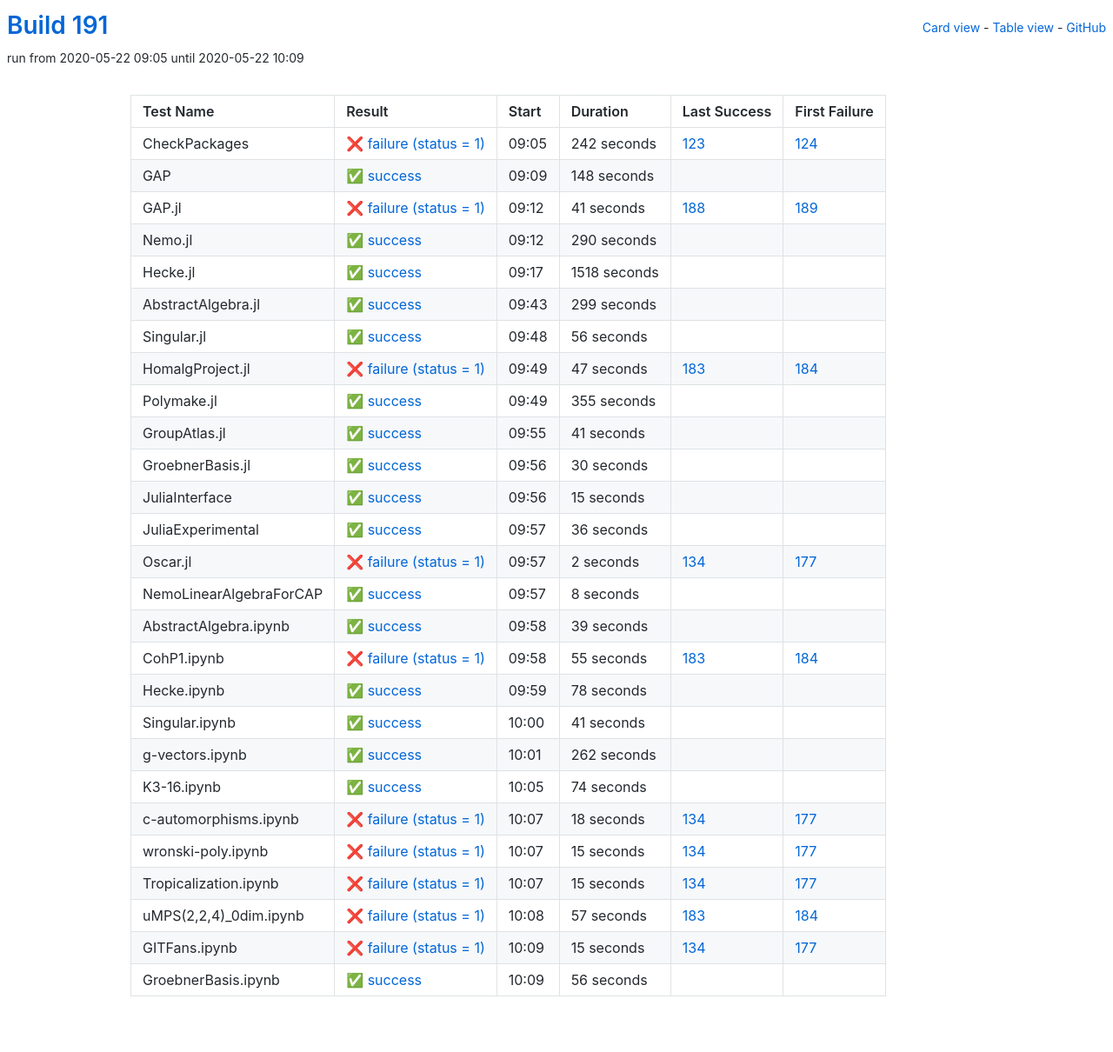
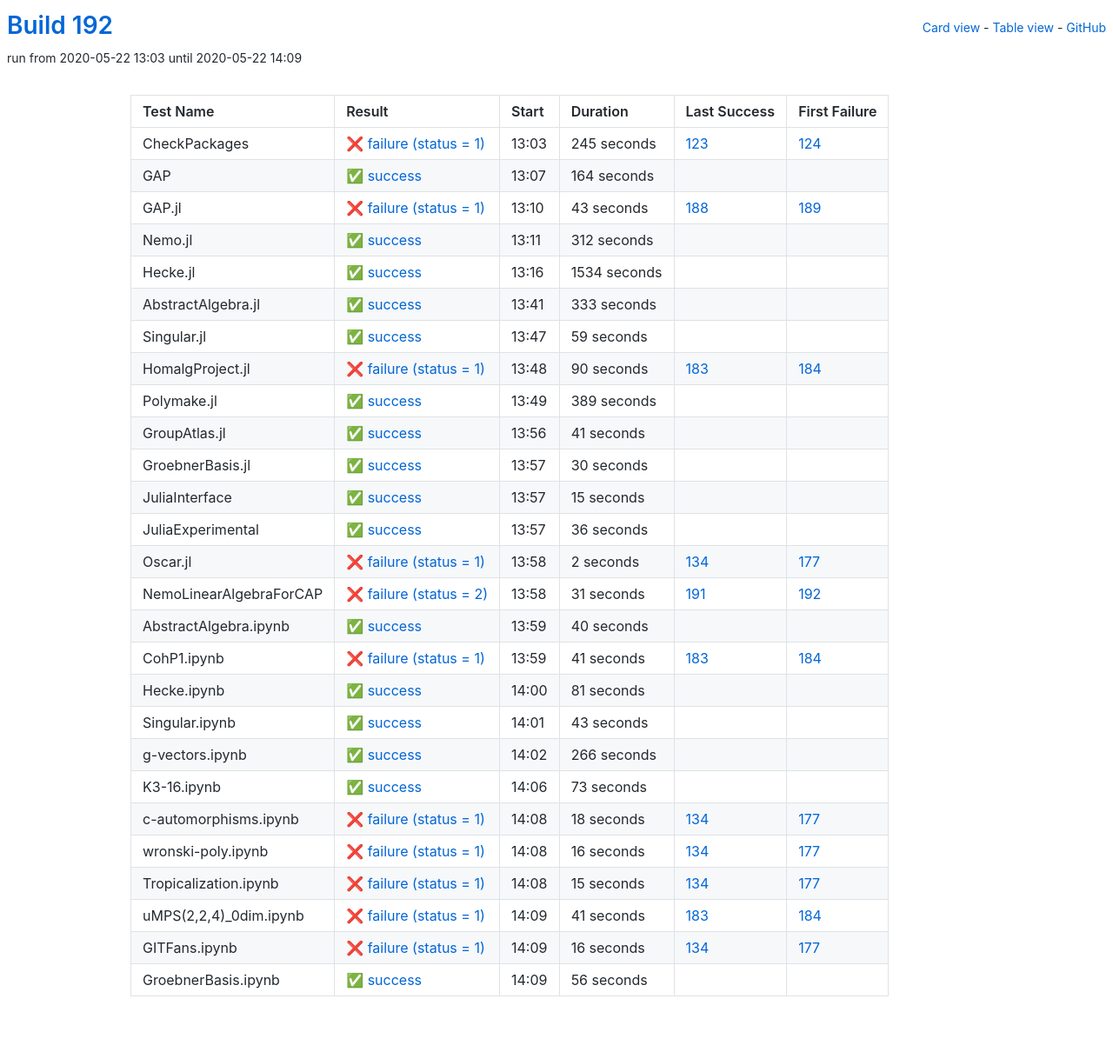
Before and after one commit to oscar-system/oscar-ci-status-stable, a Jekyll site: the page built from table.html, in a window 1280 px wide. Shown: the whole page at 87% size. Built offline with Jekyll 4.4.1, drawn with Linux system fonts in a browser that asks for light colours.

Commit message:
Build 192

```diff
--- a/_data/ci.yml
+++ b/_data/ci.yml
@@ -1,113 +1,113 @@
-build: 191
-build_url: https://oscarci.mathematik.uni-kl.de/job/oscar-stable/191/
+build: 192
+build_url: https://oscarci.mathematik.uni-kl.de/job/oscar-stable/192/
 job: oscar-stable
 tests:
-- duration: 242
+- duration: 245
   exitcode: 1
   first_failure: 124
   first_failure_url: https://oscarci.mathematik.uni-kl.de/job/oscar-stable/124/
   id: checkpackages
   last_success: 123
   last_success_url: https://oscarci.mathematik.uni-kl.de/job/oscar-stable/123/
-  log: https://oscarci.mathematik.uni-kl.de/job/oscar-stable/191/artifact/logs/build-191/CheckPackages.log
+  log: https://oscarci.mathematik.uni-kl.de/job/oscar-stable/192/artifact/logs/build-192/CheckPackages.log
   name: CheckPackages
-  start: 2020-05-22 09:05
+  start: 2020-05-22 13:03
   status: failure
   success: false
-- duration: 148
+- duration: 164
   exitcode: 0
   first_failure: false
   first_failure_url: null
   id: gap
   last_success: false
   last_success_url: null
-  log: https://oscarci.mathematik.uni-kl.de/job/oscar-stable/191/artifact/logs/build-191/GAP.log
+  log: https://oscarci.mathematik.uni-kl.de/job/oscar-stable/192/artifact/logs/build-192/GAP.log
   name: GAP
-  start: 2020-05-22 09:09
+  start: 2020-05-22 13:07
   status: success
   success: true
-- duration: 41
+- duration: 43
   exitcode: 1
   first_failure: 189
   first_failure_url: https://oscarci.mathematik.uni-kl.de/job/oscar-stable/189/
   id: gap-jl
   last_success: 188
   last_success_url: https://oscarci.mathematik.uni-kl.de/job/oscar-stable/188/
-  log: https://oscarci.mathematik.uni-kl.de/job/oscar-stable/191/artifact/logs/build-191/GAP.jl.log
+  log: https://oscarci.mathematik.uni-kl.de/job/oscar-stable/192/artifact/logs/build-192/GAP.jl.log
   name: GAP.jl
-  start: 2020-05-22 09:12
+  start: 2020-05-22 13:10
   status: failure
   success: false
-- duration: 290
+- duration: 312
   exitcode: 0
   first_failure: false
   first_failure_url: null
   id: nemo-jl
   last_success: false
   last_success_url: null
-  log: https://oscarci.mathematik.uni-kl.de/job/oscar-stable/191/artifact/logs/build-191/Nemo.jl.log
+  log: https://oscarci.mathematik.uni-kl.de/job/oscar-stable/192/artifact/logs/build-192/Nemo.jl.log
   name: Nemo.jl
-  start: 2020-05-22 09:12
+  start: 2020-05-22 13:11
   status: success
   success: true
-- duration: 1518
+- duration: 1534
   exitcode: 0
   first_failure: false
   first_failure_url: null
   id: hecke-jl
   last_success: false
   last_success_url: null
-  log: https://oscarci.mathematik.uni-kl.de/job/oscar-stable/191/artifact/logs/build-191/Hecke.jl.log
+  log: https://oscarci.mathematik.uni-kl.de/job/oscar-stable/192/artifact/logs/build-192/Hecke.jl.log
   name: Hecke.jl
-  start: 2020-05-22 09:17
+  start: 2020-05-22 13:16
   status: success
   success: true
-- duration: 299
+- duration: 333
   exitcode: 0
   first_failure: false
   first_failure_url: null
   id: abstractalgebra-jl
   last_success: false
   last_success_url: null
-  log: https://oscarci.mathematik.uni-kl.de/job/oscar-stable/191/artifact/logs/build-191/AbstractAlgebra.jl.log
+  log: https://oscarci.mathematik.uni-kl.de/job/oscar-stable/192/artifact/logs/build-192/AbstractAlgebra.jl.log
   name: AbstractAlgebra.jl
-  start: 2020-05-22 09:43
+  start: 2020-05-22 13:41
   status: success
   success: true
-- duration: 56
+- duration: 59
   exitcode: 0
   first_failure: false
   first_failure_url: null
   id: singular-jl
   last_success: false
   last_success_url: null
-  log: https://oscarci.mathematik.uni-kl.de/job/oscar-stable/191/artifact/logs/build-191/Singular.jl.log
+  log: https://oscarci.mathematik.uni-kl.de/job/oscar-stable/192/artifact/logs/build-192/Singular.jl.log
   name: Singular.jl
-  start: 2020-05-22 09:48
+  start: 2020-05-22 13:47
   status: success
   success: true
-- duration: 47
+- duration: 90
   exitcode: 1
   first_failure: 184
   first_failure_url: https://oscarci.mathematik.uni-kl.de/job/oscar-stable/184/
   id: homalgproject-jl
   last_success: 183
   last_success_url: https://oscarci.mathematik.uni-kl.de/job/oscar-stable/183/
-  log: https://oscarci.mathematik.uni-kl.de/job/oscar-stable/191/artifact/logs/build-191/HomalgProject.jl.log
+  log: https://oscarci.mathematik.uni-kl.de/job/oscar-stable/192/artifact/logs/build-192/HomalgProject.jl.log
   name: HomalgProject.jl
-  start: 2020-05-22 09:49
+  start: 2020-05-22 13:48
   status: failure
   success: false
-- duration: 355
+- duration: 389
   exitcode: 0
   first_failure: false
   first_failure_url: null
   id: polymake-jl
   last_success: false
   last_success_url: null
-  log: https://oscarci.mathematik.uni-kl.de/job/oscar-stable/191/artifact/logs/build-191/Polymake.jl.log
+  log: https://oscarci.mathematik.uni-kl.de/job/oscar-stable/192/artifact/logs/build-192/Polymake.jl.log
   name: Polymake.jl
-  start: 2020-05-22 09:49
+  start: 2020-05-22 13:49
   status: success
   success: true
 - duration: 41
@@ -117,9 +117,9 @@ tests:
   id: groupatlas-jl
   last_success: false
   last_success_url: null
-  log: https://oscarci.mathematik.uni-kl.de/job/oscar-stable/191/artifact/logs/build-191/GroupAtlas.jl.log
+  log: https://oscarci.mathematik.uni-kl.de/job/oscar-stable/192/artifact/logs/build-192/GroupAtlas.jl.log
   name: GroupAtlas.jl
-  start: 2020-05-22 09:55
+  start: 2020-05-22 13:56
   status: success
   success: true
 - duration: 30
@@ -129,9 +129,9 @@ tests:
   id: groebnerbasis-jl
   last_success: false
   last_success_url: null
-  log: https://oscarci.mathematik.uni-kl.de/job/oscar-stable/191/artifact/logs/build-191/GroebnerBasis.jl.log
+  log: https://oscarci.mathematik.uni-kl.de/job/oscar-stable/192/artifact/logs/build-192/GroebnerBasis.jl.log
   name: GroebnerBasis.jl
-  start: 2020-05-22 09:56
+  start: 2020-05-22 13:57
   status: success
   success: true
 - duration: 15
@@ -141,9 +141,9 @@ tests:
   id: juliainterface
   last_success: false
   last_success_url: null
-  log: https://oscarci.mathematik.uni-kl.de/job/oscar-stable/191/artifact/logs/build-191/JuliaInterface.log
+  log: https://oscarci.mathematik.uni-kl.de/job/oscar-stable/192/artifact/logs/build-192/JuliaInterface.log
   name: JuliaInterface
-  start: 2020-05-22 09:56
+  start: 2020-05-22 13:57
   status: success
   success: true
 - duration: 36
@@ -153,9 +153,9 @@ tests:
   id: juliaexperimental
   last_success: false
   last_success_url: null
-  log: https://oscarci.mathematik.uni-kl.de/job/oscar-stable/191/artifact/logs/build-191/JuliaExperimental.log
+  log: https://oscarci.mathematik.uni-kl.de/job/oscar-stable/192/artifact/logs/build-192/JuliaExperimental.log
   name: JuliaExperimental
-  start: 2020-05-22 09:57
+  start: 2020-05-22 13:57
   status: success
   success: true
 - duration: 2
@@ -165,93 +165,93 @@ tests:
   id: oscar-jl
   last_success: 134
   last_success_url: https://oscarci.mathematik.uni-kl.de/job/oscar-stable/134/
-  log: https://oscarci.mathematik.uni-kl.de/job/oscar-stable/191/artifact/logs/build-191/Oscar.jl.log
+  log: https://oscarci.mathematik.uni-kl.de/job/oscar-stable/192/artifact/logs/build-192/Oscar.jl.log
   name: Oscar.jl
-  start: 2020-05-22 09:57
+  start: 2020-05-22 13:58
   status: failure
   success: false
-- duration: 8
-  exitcode: 0
-  first_failure: false
-  first_failure_url: null
+- duration: 31
+  exitcode: 2
+  first_failure: 192
+  first_failure_url: https://oscarci.mathematik.uni-kl.de/job/oscar-stable/192/
   id: nemolinearalgebraforcap
-  last_success: false
-  last_success_url: null
-  log: https://oscarci.mathematik.uni-kl.de/job/oscar-stable/191/artifact/logs/build-191/NemoLinearAlgebraForCAP.log
+  last_success: 191
+  last_success_url: https://oscarci.mathematik.uni-kl.de/job/oscar-stable/191/
+  log: https://oscarci.mathematik.uni-kl.de/job/oscar-stable/192/artifact/logs/build-192/NemoLinearAlgebraForCAP.log
   name: NemoLinearAlgebraForCAP
-  start: 2020-05-22 09:57
-  status: success
-  success: true
-- duration: 39
+  start: 2020-05-22 13:58
+  status: failure
+  success: false
+- duration: 40
   exitcode: 0
   first_failure: false
   first_failure_url: null
   id: abstractalgebra-ipynb
   last_success: false
   last_success_url: null
-  log: https://oscarci.mathematik.uni-kl.de/job/oscar-stable/191/artifact/logs/build-191/AbstractAlgebra.ipynb.log
+  log: https://oscarci.mathematik.uni-kl.de/job/oscar-stable/192/artifact/logs/build-192/AbstractAlgebra.ipynb.log
   name: AbstractAlgebra.ipynb
-  start: 2020-05-22 09:58
+  start: 2020-05-22 13:59
   status: success
   success: true
-- duration: 55
+- duration: 41
   exitcode: 1
   first_failure: 184
   first_failure_url: https://oscarci.mathematik.uni-kl.de/job/oscar-stable/184/
   id: cohp1-ipynb
   last_success: 183
   last_success_url: https://oscarci.mathematik.uni-kl.de/job/oscar-stable/183/
-  log: https://oscarci.mathematik.uni-kl.de/job/oscar-stable/191/artifact/logs/build-191/CohP1.ipynb.log
+  log: https://oscarci.mathematik.uni-kl.de/job/oscar-stable/192/artifact/logs/build-192/CohP1.ipynb.log
   name: CohP1.ipynb
-  start: 2020-05-22 09:58
+  start: 2020-05-22 13:59
   status: failure
   success: false
-- duration: 78
+- duration: 81
   exitcode: 0
   first_failure: false
   first_failure_url: null
   id: hecke-ipynb
   last_success: false
   last_success_url: null
-  log: https://oscarci.mathematik.uni-kl.de/job/oscar-stable/191/artifact/logs/build-191/Hecke.ipynb.log
+  log: https://oscarci.mathematik.uni-kl.de/job/oscar-stable/192/artifact/logs/build-192/Hecke.ipynb.log
   name: Hecke.ipynb
-  start: 2020-05-22 09:59
+  start: 2020-05-22 14:00
   status: success
   success: true
-- duration: 41
+- duration: 43
   exitcode: 0
   first_failure: false
   first_failure_url: null
   id: singular-ipynb
   last_success: false
   last_success_url: null
-  log: https://oscarci.mathematik.uni-kl.de/job/oscar-stable/191/artifact/logs/build-191/Singular.ipynb.log
+  log: https://oscarci.mathematik.uni-kl.de/job/oscar-stable/192/artifact/logs/build-192/Singular.ipynb.log
   name: Singular.ipynb
-  start: 2020-05-22 10:00
+  start: 2020-05-22 14:01
   status: success
   success: true
-- duration: 262
+- duration: 266
   exitcode: 0
   first_failure: false
   first_failure_url: null
   id: g-vectors-ipynb
   last_success: false
   last_success_url: null
-  log: https://oscarci.mathematik.uni-kl.de/job/oscar-stable/191/artifact/logs/build-191/g-vectors.ipynb.log
+  log: https://oscarci.mathematik.uni-kl.de/job/oscar-stable/192/artifact/logs/build-192/g-vectors.ipynb.log
   name: g-vectors.ipynb
-  start: 2020-05-22 10:01
+  start: 2020-05-22 14:02
   status: success
   success: true
-- duration: 74
+- duration: 73
   exitcode: 0
   first_failure: false
   first_failure_url: null
   id: k3-16-ipynb
   last_success: false
   last_success_url: null
-  log: https://oscarci.mathematik.uni-kl.de/job/oscar-stable/191/artifact/logs/build-191/K3-16.ipynb.log
+  log: https://oscarci.mathematik.uni-kl.de/job/oscar-stable/192/artifact/logs/build-192/K3-16.ipynb.log
   name: K3-16.ipynb
-  start: 2020-05-22 10:05
+  start: 2020-05-22 14:06
   status: success
   success: true
 - duration: 18
@@ -261,21 +261,21 @@ tests:
   id: c-automorphisms-ipynb
   last_success: 134
   last_success_url: https://oscarci.mathematik.uni-kl.de/job/oscar-stable/134/
-  log: https://oscarci.mathematik.uni-kl.de/job/oscar-stable/191/artifact/logs/build-191/c-automorphisms.ipynb.log
+  log: https://oscarci.mathematik.uni-kl.de/job/oscar-stable/192/artifact/logs/build-192/c-automorphisms.ipynb.log
   name: c-automorphisms.ipynb
-  start: 2020-05-22 10:07
+  start: 2020-05-22 14:08
   status: failure
   success: false
-- duration: 15
+- duration: 16
   exitcode: 1
   first_failure: 177
   first_failure_url: https://oscarci.mathematik.uni-kl.de/job/oscar-stable/177/
   id: wronski-poly-ipynb
   last_success: 134
   last_success_url: https://oscarci.mathematik.uni-kl.de/job/oscar-stable/134/
-  log: https://oscarci.mathematik.uni-kl.de/job/oscar-stable/191/artifact/logs/build-191/wronski-poly.ipynb.log
+  log: https://oscarci.mathematik.uni-kl.de/job/oscar-stable/192/artifact/logs/build-192/wronski-poly.ipynb.log
   name: wronski-poly.ipynb
-  start: 2020-05-22 10:07
+  start: 2020-05-22 14:08
   status: failure
   success: false
 - duration: 15
@@ -285,33 +285,33 @@ tests:
   id: tropicalization-ipynb
   last_success: 134
   last_success_url: https://oscarci.mathematik.uni-kl.de/job/oscar-stable/134/
-  log: https://oscarci.mathematik.uni-kl.de/job/oscar-stable/191/artifact/logs/build-191/Tropicalization.ipynb.log
+  log: https://oscarci.mathematik.uni-kl.de/job/oscar-stable/192/artifact/logs/build-192/Tropicalization.ipynb.log
   name: Tropicalization.ipynb
-  start: 2020-05-22 10:07
+  start: 2020-05-22 14:08
   status: failure
   success: false
-- duration: 57
+- duration: 41
   exitcode: 1
   first_failure: 184
   first_failure_url: https://oscarci.mathematik.uni-kl.de/job/oscar-stable/184/
   id: umps-2-2-4-0dim-ipynb
   last_success: 183
   last_success_url: https://oscarci.mathematik.uni-kl.de/job/oscar-stable/183/
-  log: https://oscarci.mathematik.uni-kl.de/job/oscar-stable/191/artifact/logs/build-191/uMPS-2-2-4-_0dim.ipynb.log
+  log: https://oscarci.mathematik.uni-kl.de/job/oscar-stable/192/artifact/logs/build-192/uMPS-2-2-4-_0dim.ipynb.log
   name: uMPS(2,2,4)_0dim.ipynb
-  start: 2020-05-22 10:08
+  start: 2020-05-22 14:09
   status: failure
   success: false
-- duration: 15
+- duration: 16
   exitcode: 1
   first_failure: 177
   first_failure_url: https://oscarci.mathematik.uni-kl.de/job/oscar-stable/177/
   id: gitfans-ipynb
   last_success: 134
   last_success_url: https://oscarci.mathematik.uni-kl.de/job/oscar-stable/134/
-  log: https://oscarci.mathematik.uni-kl.de/job/oscar-stable/191/artifact/logs/build-191/GITFans.ipynb.log
+  log: https://oscarci.mathematik.uni-kl.de/job/oscar-stable/192/artifact/logs/build-192/GITFans.ipynb.log
   name: GITFans.ipynb
-  start: 2020-05-22 10:09
+  start: 2020-05-22 14:09
   status: failure
   success: false
 - duration: 56
@@ -321,8 +321,8 @@ tests:
   id: groebnerbasis-ipynb
   last_success: false
   last_success_url: null
-  log: https://oscarci.mathematik.uni-kl.de/job/oscar-stable/191/artifact/logs/build-191/GroebnerBasis.ipynb.log
+  log: https://oscarci.mathematik.uni-kl.de/job/oscar-stable/192/artifact/logs/build-192/GroebnerBasis.ipynb.log
   name: GroebnerBasis.ipynb
-  start: 2020-05-22 10:09
+  start: 2020-05-22 14:09
   status: success
   success: true
```
Also changed, not shown: README.md.
